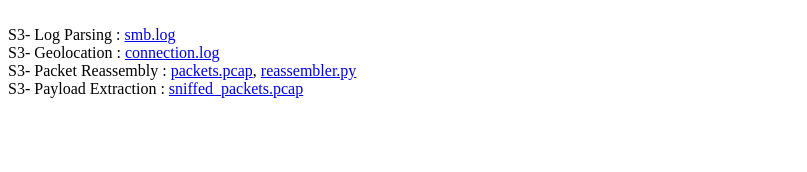
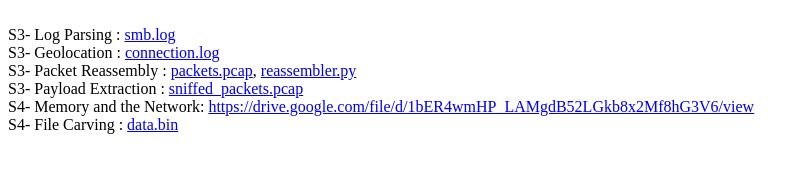
Before and after one commit to PouyaRahju/pouyarahju.github.io, a plain HTML site: page sec573/index.html in a window 1280 px wide. Shown: the whole page, without its empty margins (0-807 px from the left). Drawn offline with Linux system fonts and the light colour scheme.

Commit message:
Update index.html

```diff
--- a/sec573/index.html
+++ b/sec573/index.html
@@ -3,3 +3,5 @@ S3- Log Parsing : <a href="smb.log" >smb.log</a><br>
 S3- Geolocation : <a href="connection.log" >connection.log</a><br>
 S3- Packet Reassembly : <a href="packets.pcap" >packets.pcap</a>,  <a href="reassembler.py" >reassembler.py</a><br>
 S3- Payload Extraction : <a href="sniffed_packets.pcap" >sniffed_packets.pcap</a><br>
+S4- Memory and the Network: <a href="memorydump.raw" >https://drive.google.com/file/d/1bER4wmHP_LAMgdB52LGkb8x2Mf8hG3V6/view</a><br>
+S4- File Carving : <a href="data.bin" >data.bin</a><br>
```
